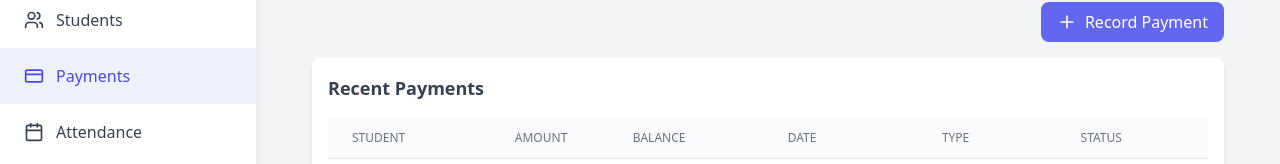
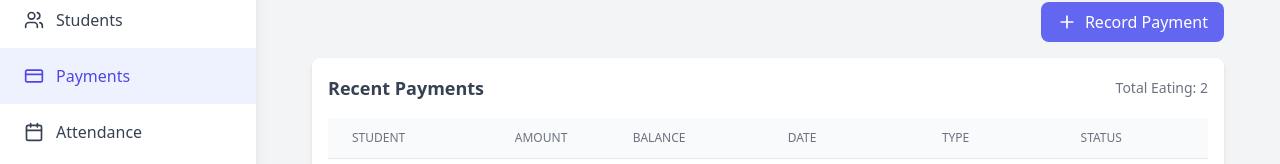
Before and after one commit to Bhankid/SchoolFeed, a React (Vite) app: page / in a window 1280 px wide. Both pictures are taken after a click on the button "Payments". Shown: the part 262-426 px from the top of the page. Built offline with nearby package versions, Linux system fonts and the light colour scheme.

Commit message:
Payment Table update

```diff
--- a/src/components/PaymentsTable.tsx
+++ b/src/components/PaymentsTable.tsx
@@ -6,6 +6,30 @@ interface PaymentsTableProps {
 }
 
 const PaymentTable: React.FC<PaymentsTableProps> = ({ darkMode }) => {
+  // Sample payment data
+  const payments = [
+    {
+      id: 1,
+      name: "Kofi Owusu",
+      amount: "₵50.00",
+      balance: "₵100.00",
+      date: "2025-02-20",
+      type: "Irregular",
+      status: "Completed",
+      method: "cash",
+    },
+    {
+      id: 2,
+      name: "Ama Owusu",
+      amount: "₵20.00",
+      balance: "₵80.00",
+      date: "2025-02-21",
+      type: "Regular",
+      status: "Completed",
+      method: "momo",
+    },
+  ];
+
   return (
     <div className="col-span-1">
       <div
@@ -14,13 +38,22 @@ const PaymentTable: React.FC<PaymentsTableProps> = ({ darkMode }) => {
         } rounded-lg shadow-md p-4`}
       >
         {/* Title */}
+        <div className="flex justify-between items-center mb-4">
           <h3
-          className={`text-lg font-semibold mb-4 ${
+            className={`text-lg font-semibold ${
               darkMode ? "text-white" : "text-gray-700"
             }`}
           >
             Recent Payments
           </h3>
+          <span
+            className={`text-sm font-medium ${
+              darkMode ? "text-gray-400" : "text-gray-500"
+            }`}
+          >
+           Total Eating: {payments.length}
+          </span>
+        </div>
 
         {/* Table */}
         <div className="overflow-x-auto">
@@ -60,18 +93,41 @@ const PaymentTable: React.FC<PaymentsTableProps> = ({ darkMode }) => {
             </thead>
 
             {/* Table Body */}
-            <tbody className={darkMode ? "divide-gray-700" : "divide-gray-200"}>
-              {/* Row 1 */}
-              <tr className={`${darkMode ? "text-gray-100" : "text-gray-700"}`}>
-                <td className="px-6 py-4 whitespace-nowrap">Kofi Owusu</td>
-                <td className="px-6 py-4 whitespace-nowrap">₵50.00</td>
+            <tbody
+              className={`${darkMode ? "divide-gray-700" : "divide-gray-200"}`}
+            >
+              {payments.map((payment, index) => (
+                <tr
+                  key={payment.id}
+                  className={`${darkMode ? "text-gray-100" : "text-gray-700"} ${
+                    index % 2 === 1
+                      ? darkMode
+                        ? "bg-gray-900"
+                        : "bg-gray-100"
+                      : ""
+                  } hover:${
+                    darkMode ? "bg-gray-700" : "bg-gray-200"
+                  } transition-colors`}
+                >
+                  <td className="px-6 py-4 whitespace-nowrap">
+                    {payment.name}
+                  </td>
+                  <td className="px-6 py-4 whitespace-nowrap">
+                    {payment.amount}
+                  </td>
                   <td className="px-6 py-4 whitespace-nowrap flex items-center">
-                  ₵100.00
+                    {payment.balance}
                     <span className="ml-2">
+                      {payment.method === "momo" ? (
+                        <Smartphone className="w-4 h-4 text-red-500" />
+                      ) : (
                         <DollarSign className="w-4 h-4 text-green-500" />
+                      )}
                     </span>
                   </td>
-                <td className="px-6 py-4 whitespace-nowrap">2025-02-20</td>
+                  <td className="px-6 py-4 whitespace-nowrap">
+                    {payment.date}
+                  </td>
                   <td className="px-6 py-4 whitespace-nowrap">
                     <span
                       className={`px-2 py-1 text-xs font-semibold rounded-full ${
@@ -80,7 +136,7 @@ const PaymentTable: React.FC<PaymentsTableProps> = ({ darkMode }) => {
                           : "bg-yellow-300 text-yellow-800"
                       }`}
                     >
-                    Irregular
+                      {payment.type}
                     </span>
                   </td>
                   <td className="px-6 py-4 whitespace-nowrap">
@@ -91,45 +147,11 @@ const PaymentTable: React.FC<PaymentsTableProps> = ({ darkMode }) => {
                           : "bg-green-400 text-green-800"
                       }`}
                     >
-                    Completed
+                      {payment.status}
                     </span>
                   </td>
                 </tr>
-
-              {/* Row 2 */}
-              <tr className={`${darkMode ? "text-gray-100" : "text-gray-700"}`}>
-                <td className="px-6 py-4 whitespace-nowrap">Ama Owusu</td>
-                <td className="px-6 py-4 whitespace-nowrap">₵20.00</td>
-                <td className="px-6 py-4 whitespace-nowrap flex items-center">
-                  ₵80.00
-                  <span className="ml-2">
-                    <Smartphone className="w-4 h-4 text-red-500" />
-                  </span>
-                </td>
-                <td className="px-6 py-4 whitespace-nowrap">2025-02-21</td>
-                <td className="px-6 py-4 whitespace-nowrap">
-                  <span
-                    className={`px-2 py-1 text-xs font-semibold rounded-full ${
-                      darkMode
-                        ? "bg-yellow-600 text-yellow-100"
-                        : "bg-yellow-300 text-yellow-800"
-                    }`}
-                  >
-                    Regular
-                  </span>
-                </td>
-                <td className="px-6 py-4 whitespace-nowrap">
-                  <span
-                    className={`px-2 py-1 text-xs font-semibold rounded-full ${
-                      darkMode
-                        ? "bg-green-600 text-green-100"
-                        : "bg-green-400 text-green-800"
-                    }`}
-                  >
-                    Completed
-                  </span>
-                </td>
-              </tr>
+              ))}
             </tbody>
           </table>
         </div>
```
Lines whose indentation alone changed are shown as unchanged.
